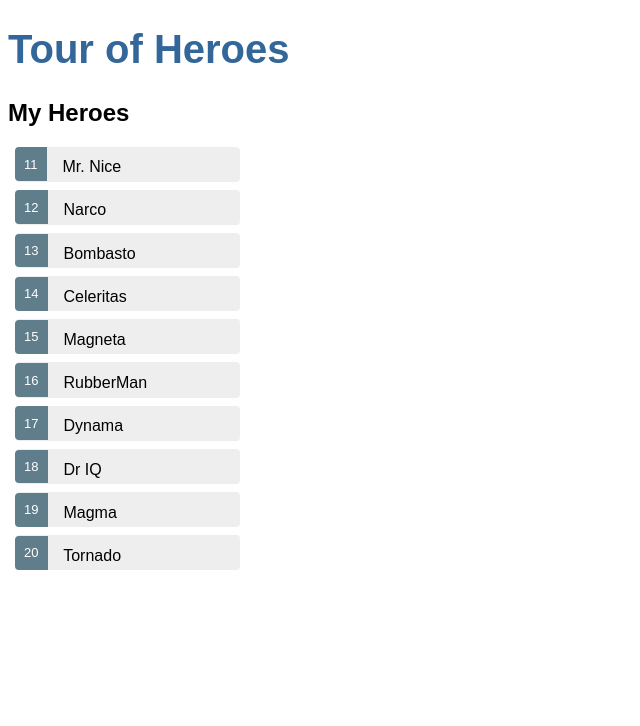
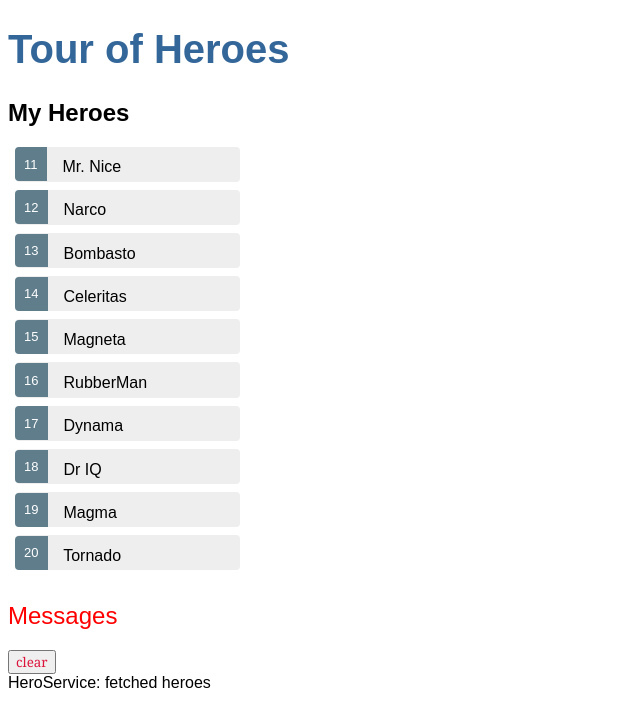
Before and after one commit to takehiro-takahashi/angular-my-app, an Angular app: page / in a window 1280 px wide. Shown: the top 726 px of the page, without its empty margins (0-640 px from the left). Built offline with nearby package versions, Linux system fonts and the light colour scheme.

Commit message:
add message

```diff
--- a/src/app/app.component.html
+++ b/src/app/app.component.html
@@ -1,2 +1,3 @@
 <h1>{{ title }}</h1>
 <app-heroes></app-heroes>
+<app-message></app-message>
--- a/src/app/app.module.ts
+++ b/src/app/app.module.ts
@@ -7,12 +7,14 @@
 import { HeroesComponent } from './heroes/heroes.component';
 import { from } from 'rxjs';
 import { HeroDetailComponent } from './hero-detail/hero-detail.component';
+import { MessageComponent } from './message/message.component';
 
 @NgModule({
   declarations: [
     AppComponent,
     HeroesComponent,
-    HeroDetailComponent
+    HeroDetailComponent,
+    MessageComponent
   ],
   imports: [
     BrowserModule,
--- a/src/app/hero.service.ts
+++ b/src/app/hero.service.ts
@@ -2,6 +2,7 @@
 import { Hero } from './models/hero';
 import { HEROES } from './models/mock-heros';
 import {Observable, of} from 'rxjs';
+import {MessageService} from './message.service';
 
 @Injectable({
   providedIn: 'root'
@@ -9,9 +10,10 @@
 export class HeroService {
 
   getHeroes(): Observable<Hero[]> {
+    this.messageService.add('HeroService: fetched heroes');
     return of(HEROES);
   }
 
-  constructor() { }
+  constructor(private messageService: MessageService) { }
 
 }
--- a/src/app/heroes/heroes.component.ts
+++ b/src/app/heroes/heroes.component.ts
@@ -12,9 +12,6 @@
   heroes: Hero[];
 
   selectedHero: Hero;
-  onSelect(hero: Hero): void {
-    this.selectedHero = hero;
-  }
 
   constructor(private heroService: HeroService) { }
 
@@ -22,6 +19,10 @@
     this.getHeroes();
   }
 
+  onSelect(hero: Hero): void {
+    this.selectedHero = hero;
+  }
+
   getHeroes(): void {
     this.heroService.getHeroes().subscribe(heroes => this.heroes = heroes);
   }
--- /dev/null
+++ b/src/app/message.service.ts
@@ -0,0 +1,18 @@
+import { Injectable } from '@angular/core';
+
+@Injectable({
+  providedIn: 'root'
+})
+export class MessageService {
+
+  message: string[] = [];
+
+  add(message: string) {
+    this.message.push(message);
+  }
+
+  clear() {
+    this.message = [];
+  }
+
+}
--- /dev/null
+++ b/src/app/message/message.component.html
@@ -0,0 +1,9 @@
+<div *ngIf="messageService.message.length">
+  <h2>Messages</h2>
+  <button class="clean"
+          (click)="messageService.clear()"
+  >
+    clear
+  </button>
+  <div *ngFor="let message of messageService.message">{{ message }}</div>
+</div>
--- /dev/null
+++ b/src/app/message/message.component.styl
@@ -0,0 +1,40 @@
+/* MessagesComponent's private CSS styles */
+h2 {
+  color: red;
+  font-family: Arial, Helvetica, sans-serif;
+  font-weight: lighter;
+}
+
+body {
+  margin: 2em;
+}
+
+body, input[text], button {
+  color: crimson;
+  font-family: Cambria, Georgia;
+}
+
+button.clear {
+  font-family: Arial;
+  background-color: #eee;
+  border: none;
+  padding: 5px 10px;
+  border-radius: 4px;
+  cursor: pointer;
+  cursor: hand;
+}
+
+button:hover {
+  background-color: #cfd8dc;
+}
+
+button:disabled {
+  background-color: #eee;
+  color: #aaa;
+  cursor: auto;
+}
+
+button.clear {
+  color: #888;
+  margin-bottom: 12px;
+}
--- /dev/null
+++ b/src/app/message/message.component.ts
@@ -0,0 +1,16 @@
+import { Component, OnInit } from '@angular/core';
+import {MessageService} from '../message.service';
+
+@Component({
+  selector: 'app-message',
+  templateUrl: './message.component.html',
+  styleUrls: ['./message.component.styl']
+})
+export class MessageComponent implements OnInit {
+
+  constructor(public messageService: MessageService) { }
+
+  ngOnInit() {
+  }
+
+}
```
Also changed, not shown: 2 other files (tests, documents, lock files or other folders).
